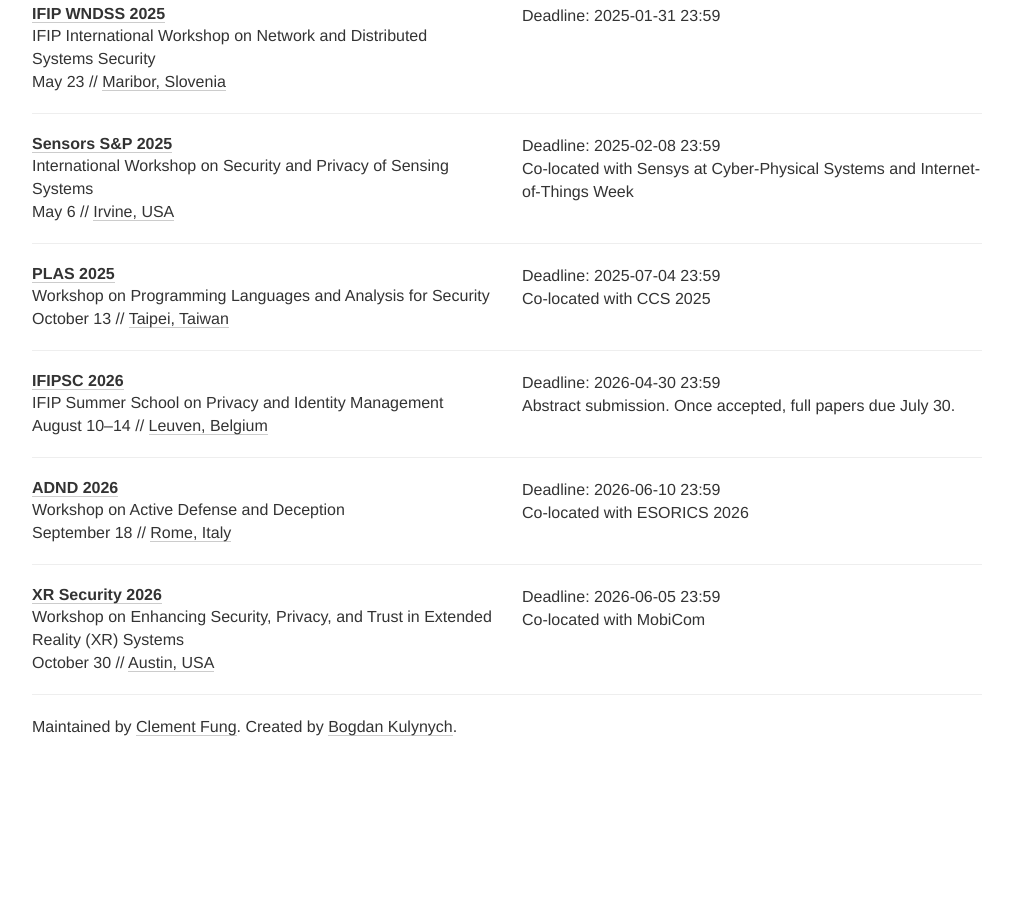
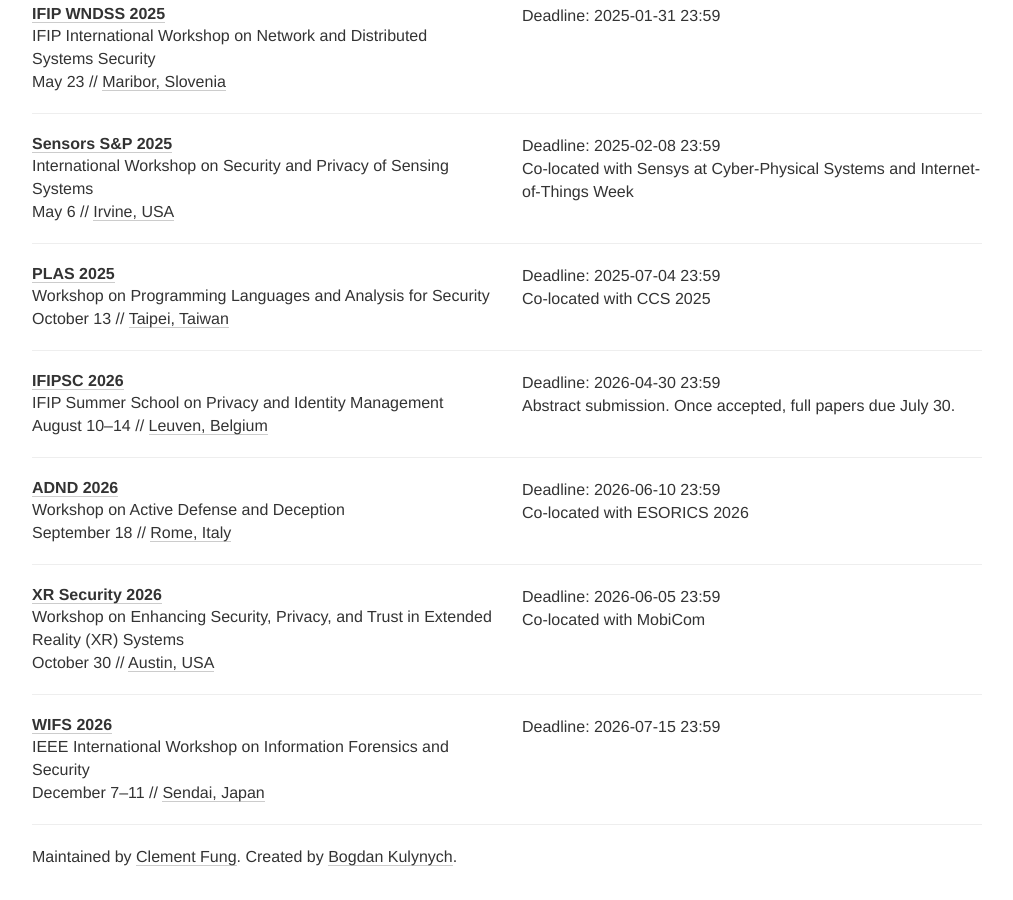
Before and after one commit to sec-deadlines/sec-deadlines.github.io, a Jekyll site: the page built from index.html, in a window 1280 px wide and 900 px high, scrolled down 28369 px. Shown: the whole window, without its empty margins (133-1146 px from the left). Built offline with Jekyll 4.4.1, drawn with Linux system fonts in a browser that asks for light colours; nearby versions of some CDN libraries; comment, search, counter and statistics services are not loaded; before the commit the page ends 29139 px from its top, so only the background shows below that.

Commit message:
Add WIFS 2026

```diff
--- a/_data/conferences.yml
+++ b/_data/conferences.yml
@@ -2027,4 +2027,13 @@
   deadline: ["2026-06-05 23:59"]
   date: October 30
   place: Austin, USA
-  tags: [SEC, PRIV, SHOP, OTHERS]
+  tags: [SEC, PRIV, SHOP, ]
+
+- name: WIFS
+  description: IEEE International Workshop on Information Forensics and Security
+  year: 2026
+  link: https://wifs2026.utt.fr/
+  deadline: ["2026-07-15 23:59"]
+  date: December 7-11
+  place: Sendai, Japan
+  tags: [SEC, PRIV, SHOP, OTHERS]
```
